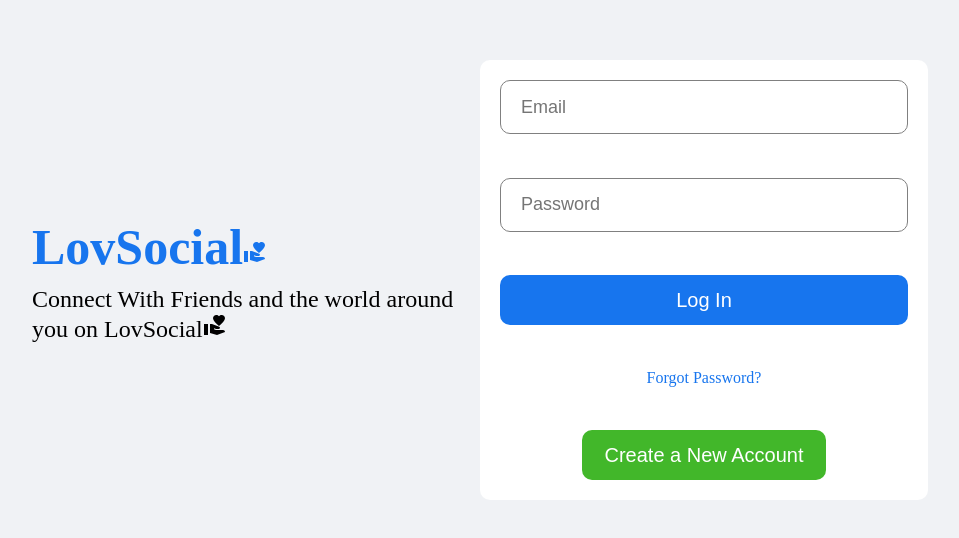
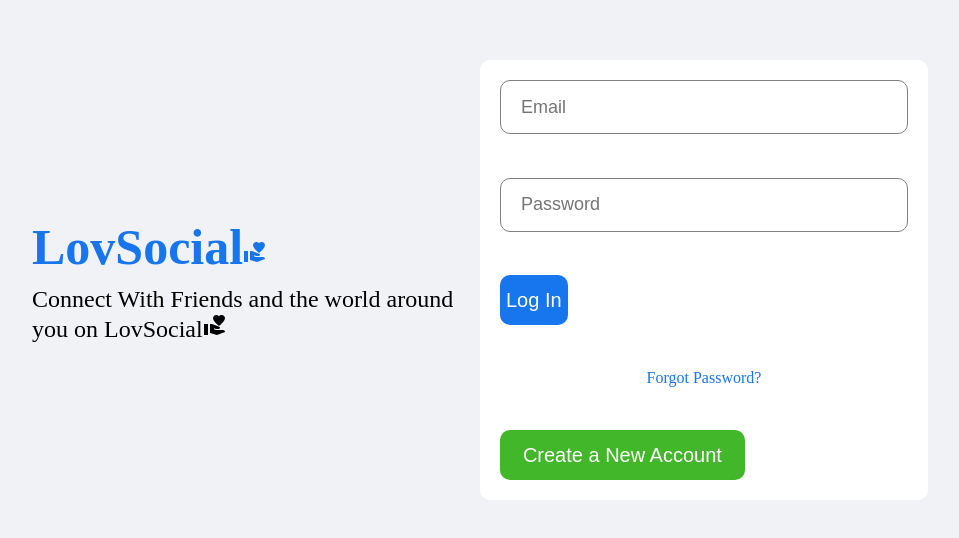
Before and after one commit to Akash09783/Social-Media-App-UI-React-Js-, a React (Create React App) app: page /login in a window 1280 px wide. Shown: the part 120-658 px from the top of the page, without its empty margins (160-1119 px from the left). Built offline with nearby package versions, Linux system fonts and the light colour scheme.

Commit message:
added some changes

```diff
--- a/src/components/pages/login/Login.js
+++ b/src/components/pages/login/Login.js
@@ -1,6 +1,7 @@
 import React from "react";
 import "./login.css";
 import VolunteerActivismIcon from '@mui/icons-material/VolunteerActivism';
+import { Link } from "react-router-dom";
 function Login() {
   return (
     <div className="login">
@@ -15,11 +16,17 @@ function Login() {
             <div className="loginBox">
             <input placeholder="Email" className="loginInput" />
             <input placeholder="Password" className="loginInput" />
+            <Link to="/" >
             <button className="loginButton">Log In</button>
+            </Link>
+
             <span className="loginForgot">Forgot Password?</span>
+            <Link to='/register'>
             <button className="loginRegisterButton">
               Create a New Account
             </button>
+            </Link>
+
             </div>
         </div>
       </div>
--- a/src/components/pages/register/Register.js
+++ b/src/components/pages/register/Register.js
@@ -1,3 +1,4 @@
+import { Link } from 'react-router-dom';
 import './resigster.css'
 
 export default function Register() {
@@ -16,7 +17,12 @@ export default function Register() {
             <input placeholder="Email" className="loginInput" />
             <input placeholder="Password" className="loginInput" />
             <input placeholder="Password Again" className="loginInput" />
+            <Link to="/login">
             <button className="loginButton">Sign Up</button>
+
+            </Link>
+
+
             <button className="loginRegisterButton">
               Log into Account
             </button>
--- a/src/components/topbar/Topbar.js
+++ b/src/components/topbar/Topbar.js
@@ -24,7 +24,7 @@ function Topbar() {
         </div>
         <div className="topbarRight">
           <div className="topbarLinks">
-          <Link to='/register'> <span className="topbarLink">HomePage</span></Link>
+          <Link to='/login' style={{textDecoration:"none"}}> <span style={{color:'white'}} className="topbarLink">HomePage</span></Link>
 
             <span className="topbarLink">TimeLine</span>
           </div>
```
